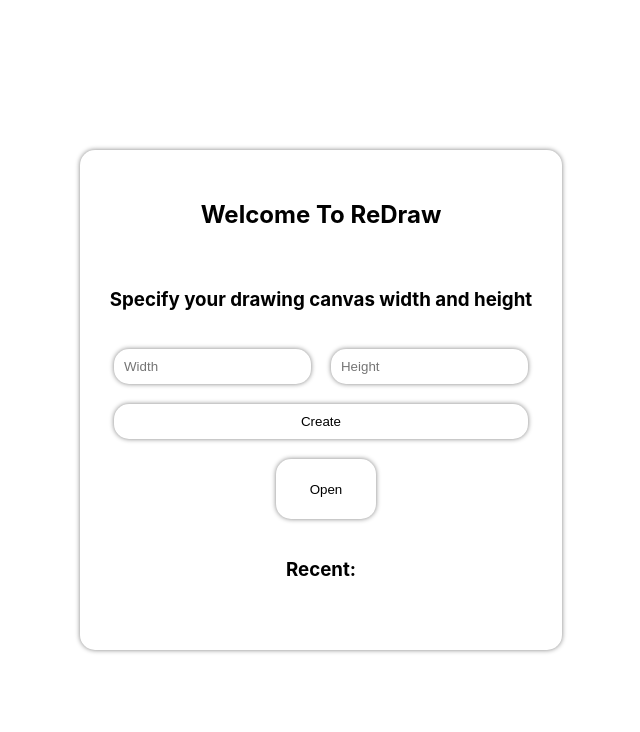
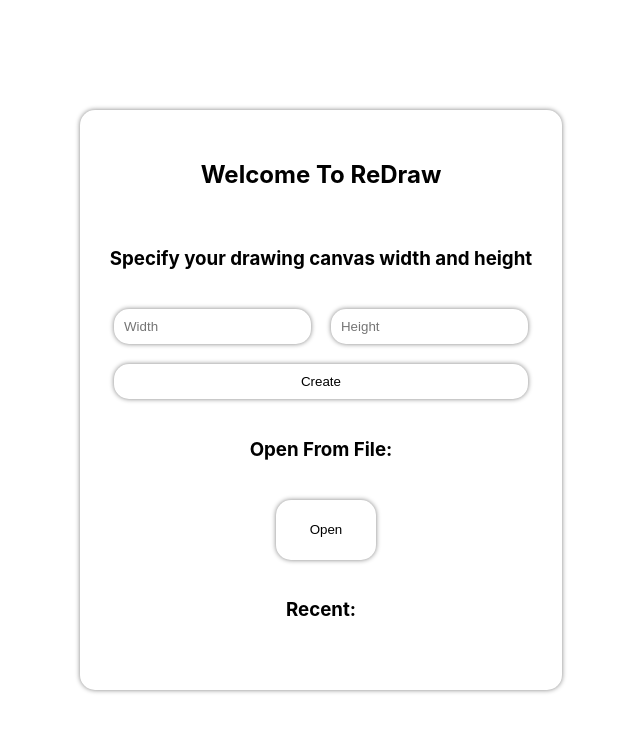
Before and after one commit to jonasbraus/DrawingApp, a React (Create React App) app: page / in a window 1280 px wide. Shown: the top 732 px of the page, without its empty margins (319-959 px from the left). Built offline with nearby package versions, Linux system fonts and the light colour scheme.

Commit message:
Update StartForm.js

```diff
--- a/src/StartForm.js
+++ b/src/StartForm.js
@@ -80,6 +80,7 @@ export default function StartForm(p) {
                     </button>
                 </div>
 
+                <h3 style={{userSelect: "none"}}>Open From File:</h3>
                 <button style={{
                     padding: 10,
                     backgroundColor: "white",
```
